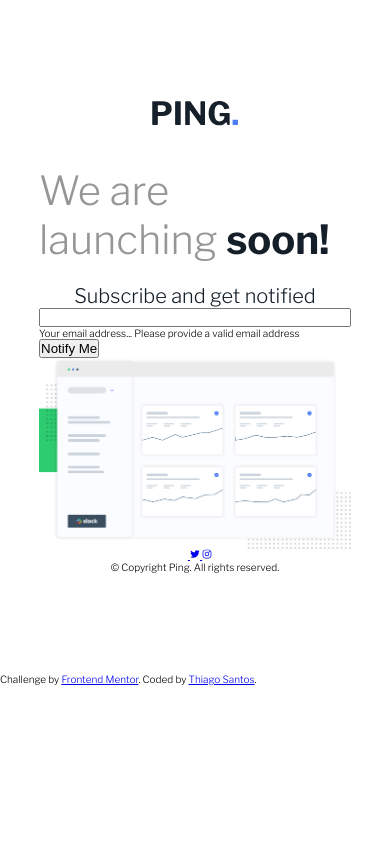
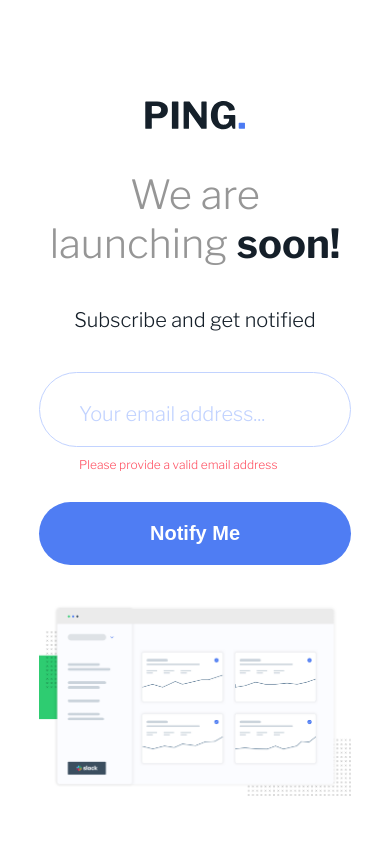
Before and after one commit to thiago-hds/frontend-mentor-solutions, a plain HTML site: page newbie/ping-coming-soon-page/index.html in a window 390 px wide. Shown: the top 844 px of the page. Drawn offline with nearby package versions, Linux system fonts and the light colour scheme.

Commit message:
ping-coming-soon-page: add mobile styles

```diff
--- a/newbie/ping-coming-soon-page/index.html
+++ b/newbie/ping-coming-soon-page/index.html
@@ -31,27 +31,34 @@
 			<p class="info">Subscribe and get notified</p>
 			<form action="#" class="subscription-form">
 				<div class="input-group">
-					<input class="input" type="email" name="email" id="email" />
+					<input
+						class="input"
+						type="email"
+						name="email"
+						id="email"
+						placeholder=""
+					/>
 					<label class="input-label" for="email"
 						>Your email address...</label
 					>
-					<span
-						class="input-error"
-						aria-live="assertive"
-						aria-atomic="true"
+					<span class="error" aria-live="assertive" aria-atomic="true"
 						>Please provide a valid email address</span
 					>
 					<button class="button" type="submit">Notify Me</button>
 				</div>
 			</form>
 
-			<img src="images/illustration-dashboard.png" alt="Ping dashboard" />
+			<img
+				class="image"
+				src="images/illustration-dashboard.png"
+				alt="Ping dashboard"
+			/>
 
 			<div class="social-container">
 				<a href="#" class="social-link">
 					<ion-icon
 						class="social-icon"
-						name="icon-facebook"
+						name="logo-facebook"
 						aria-label="facebook"
 						role="img"
 					></ion-icon>
--- a/newbie/ping-coming-soon-page/styles/style.css
+++ b/newbie/ping-coming-soon-page/styles/style.css
@@ -1,3 +1,4 @@
+/* ---- GENERAL STYLES ---- */
 *,
 *::before,
 *::after {
@@ -20,11 +21,10 @@
 
 body {
 	font-family: 'Libre Franklin', sans-serif;
+	background: #fff;
 }
 
-img {
-	max-width: 100%;
-}
+/* ---- REUSABLE COMPONENTS ---- */
 
 .container {
 	display: grid;
@@ -37,13 +37,15 @@
 
 .logo {
 	margin-bottom: 4rem;
+	width: 10rem;
 }
 
 .primary-heading {
-	margin-bottom: 2rem;
+	margin-bottom: 4rem;
 	color: var(--gray);
 	font-size: 4rem;
 	font-weight: 300;
+	text-align: center;
 }
 
 .accent {
@@ -52,15 +54,121 @@
 }
 
 .info {
+	margin-bottom: 4rem;
 	color: var(--very-dark-blue);
+	font-size: 2rem;
+	font-weight: 300;
+	font-family: inherit;
+}
+
+.subscription-form {
+	width: 100%;
+	margin-bottom: 4rem;
+}
+
+.input-group {
+	position: relative;
+}
+
+.input {
+	width: 100%;
+	padding: 2.5rem 4rem;
+	border: 1px solid var(--pale-blue);
+	border-radius: 100px;
 	font-size: 2rem;
 	font-weight: 300;
 }
 
-.form {
-	width: 100%;
+.input:focus {
+	outline: 2px solid var(--gray);
 }
 
-.input {
+.input-label {
+	color: var(--pale-blue);
+	position: absolute;
+	top: 3rem;
+	left: 4rem;
+	font-size: 2rem;
+}
+
+.input:focus + .input-label,
+.input:not(:placeholder-shown) + .input-label {
+	opacity: 0;
+}
+
+.input.input--error {
+	border: 1px solid var(--light-red);
+}
+
+.error {
+	display: block;
+	font-size: 1.2rem;
+	color: var(--light-red);
+	padding: 1rem 4rem;
+	margin-bottom: 2rem;
+}
+
+.button {
 	width: 100%;
+	border: none;
+	padding: 2rem 4rem;
+	background: var(--blue);
+	border-radius: 100px;
+	color: #fff;
+	font-weight: 600;
+	font-size: 2rem;
 }
+
+.image {
+	margin-bottom: 8rem;
+	max-width: 100%;
+}
+
+.social-container {
+	display: flex;
+	gap: 2rem;
+	margin-bottom: 2rem;
+}
+
+.social-link:link,
+.social-link:visited {
+	width: 5rem;
+	height: 5rem;
+
+	border: 1px solid var(--pale-blue);
+	padding: 1rem;
+	border-radius: 50%;
+	display: inline-flex;
+	justify-content: center;
+	align-items: center;
+}
+
+.social-icon {
+	width: 100%;
+	height: 100%;
+	color: var(--blue);
+}
+
+.copyright {
+	font-size: 1.8rem;
+	color: var(--gray);
+}
+
+.attribution {
+	font-size: 1.1rem;
+	color: var(--gray);
+	text-align: center;
+	padding: 1rem;
+}
+
+.attribution a:link,
+.attribution a:visited {
+	color: var(--blue);
+	font-weight: 700;
+	text-decoration: none;
+	border-bottom: 1px solid currentColor;
+}
+
+.attribution a:active {
+	color: var(--light-red);
+}
```
